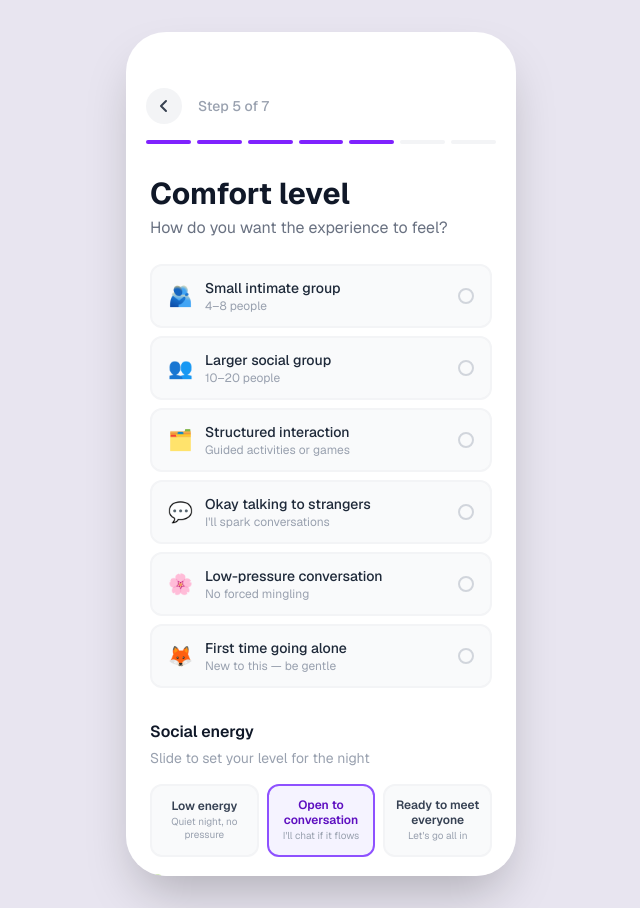
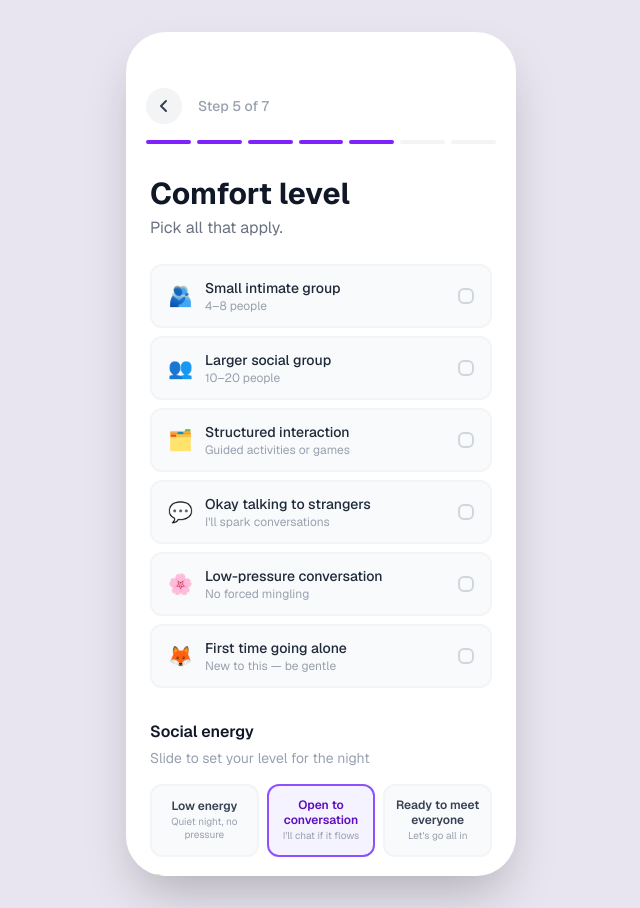
Before and after one commit to maeswim123/Gather, a Next.js app: page /onboarding/comfort in a window 1280 px wide. Shown: the whole page, without its empty margins (319-959 px from the left). Built offline with nearby package versions, Linux system fonts and the light colour scheme.

Commit message:
Allow multiple selections on comfort level onboarding page

```diff
--- a/app/onboarding/comfort/page.tsx
+++ b/app/onboarding/comfort/page.tsx
@@ -20,9 +20,15 @@ const energyLevels = [
 ];
 
 export default function ComfortPage() {
-  const [setting, setSetting] = useState<string | null>(null);
+  const [settings2, setSettings2] = useState<string[]>([]);
   const [energy, setEnergy] = useState(1);
   const router = useRouter();
+
+  const toggle = (id: string) => {
+    setSettings2((prev) =>
+      prev.includes(id) ? prev.filter((s) => s !== id) : [...prev, id]
+    );
+  };
 
   return (
     <div className="flex flex-col flex-1 bg-white">
@@ -45,15 +51,15 @@ export default function ComfortPage() {
 
       <div className="flex-1 px-6 overflow-y-auto">
         <h2 className="text-3xl font-bold text-gray-900 mb-1">Comfort level</h2>
-        <p className="text-gray-500 mb-6">How do you want the experience to feel?</p>
+        <p className="text-gray-500 mb-6">Pick all that apply.</p>
 
         <div className="flex flex-col gap-2 mb-8">
           {settings.map(({ id, label, emoji, desc }) => {
-            const on = setting === id;
+            const on = settings2.includes(id);
             return (
               <button
                 key={id}
-                onClick={() => setSetting(id)}
+                onClick={() => toggle(id)}
                 className={`flex items-center gap-3 px-4 py-3 rounded-xl border-2 text-left transition-all ${
                   on ? "border-violet-500 bg-violet-50" : "border-gray-100 bg-gray-50"
                 }`}
@@ -63,8 +69,12 @@ export default function ComfortPage() {
                   <div className={`font-medium text-sm ${on ? "text-violet-900" : "text-gray-800"}`}>{label}</div>
                   <div className="text-gray-400 text-xs">{desc}</div>
                 </div>
-                <div className={`ml-auto w-4 h-4 rounded-full border-2 flex-shrink-0 flex items-center justify-center ${on ? "border-violet-600 bg-violet-600" : "border-gray-300"}`}>
-                  {on && <div className="w-1.5 h-1.5 rounded-full bg-white" />}
+                <div className={`ml-auto w-4 h-4 rounded-md border-2 flex-shrink-0 flex items-center justify-center ${on ? "border-violet-600 bg-violet-600" : "border-gray-300"}`}>
+                  {on && (
+                    <svg width="9" height="7" viewBox="0 0 9 7" fill="none">
+                      <path d="M1 3l2.5 2.5L8 1" stroke="white" strokeWidth="1.8" strokeLinecap="round" strokeLinejoin="round" />
+                    </svg>
+                  )}
                 </div>
               </button>
             );
```
